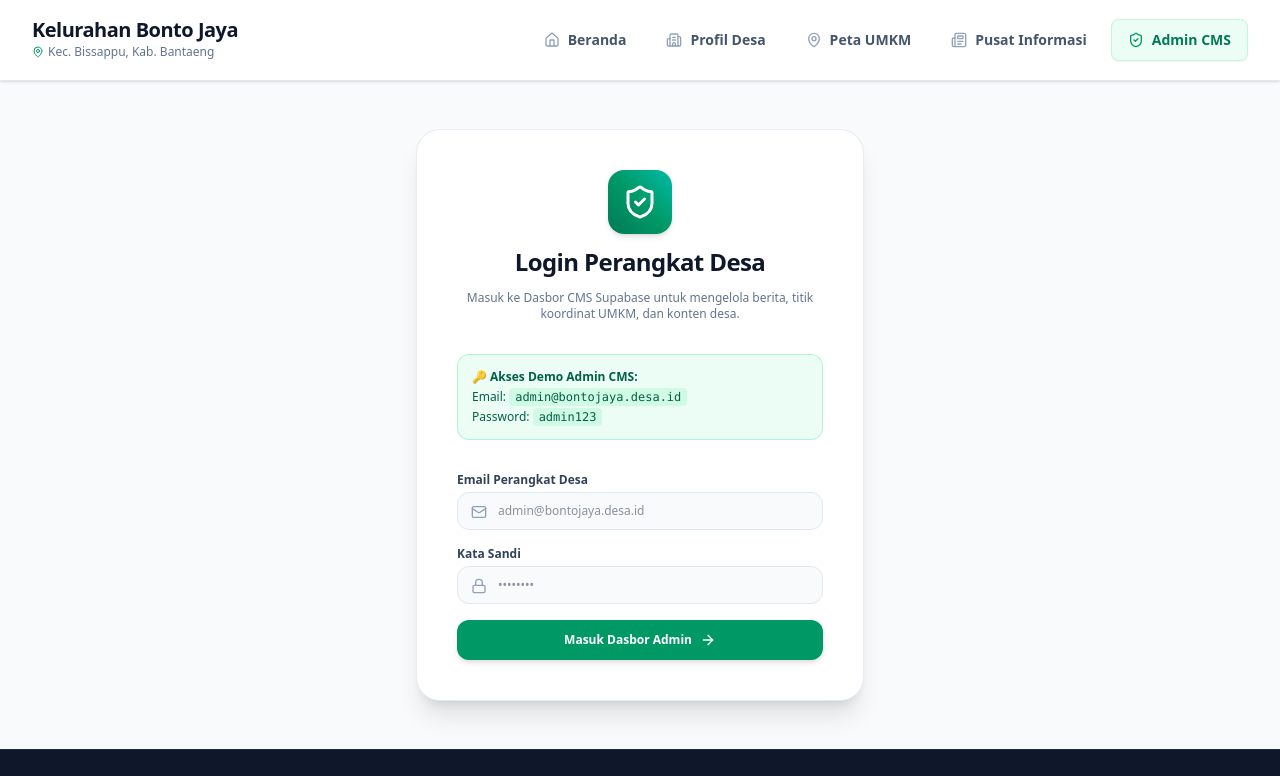
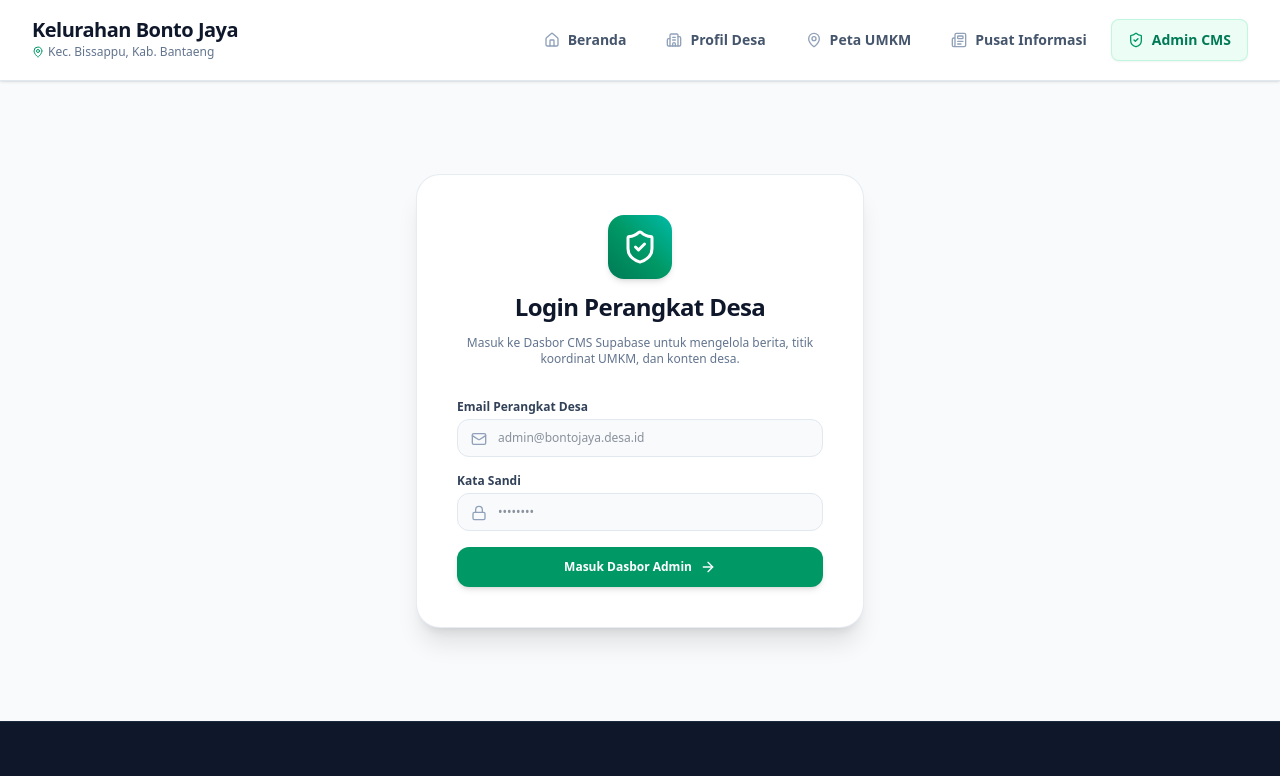
Before and after one commit to havyasi/web-bonto-jaya, a Next.js app: page /admin/login in a window 1280 px wide. Shown: the top 776 px of the page. Built offline with nearby package versions, Linux system fonts and the light colour scheme.

Commit message:
style: hide admin demo credentials hint box

```diff
--- a/src/app/admin/login/page.tsx
+++ b/src/app/admin/login/page.tsx
@@ -56,13 +56,13 @@ export default function AdminLoginPage() {
         )}
 
         {/* Demo Hint Box */}
-        <div className="bg-emerald-50 border border-emerald-200/80 p-3.5 rounded-xl text-xs text-emerald-800 space-y-1">
+        {/* <div className="bg-emerald-50 border border-emerald-200/80 p-3.5 rounded-xl text-xs text-emerald-800 space-y-1">
           <p className="font-extrabold flex items-center gap-1.5">
             🔑 Akses Demo Admin CMS:
           </p>
           <p>Email: <code className="bg-emerald-100 px-1.5 py-0.5 rounded font-mono">admin@bontojaya.desa.id</code></p>
           <p>Password: <code className="bg-emerald-100 px-1.5 py-0.5 rounded font-mono">admin123</code></p>
-        </div>
+        </div> */}
 
         {/* Form Login */}
         <form onSubmit={handleLogin} className="space-y-4">
```
